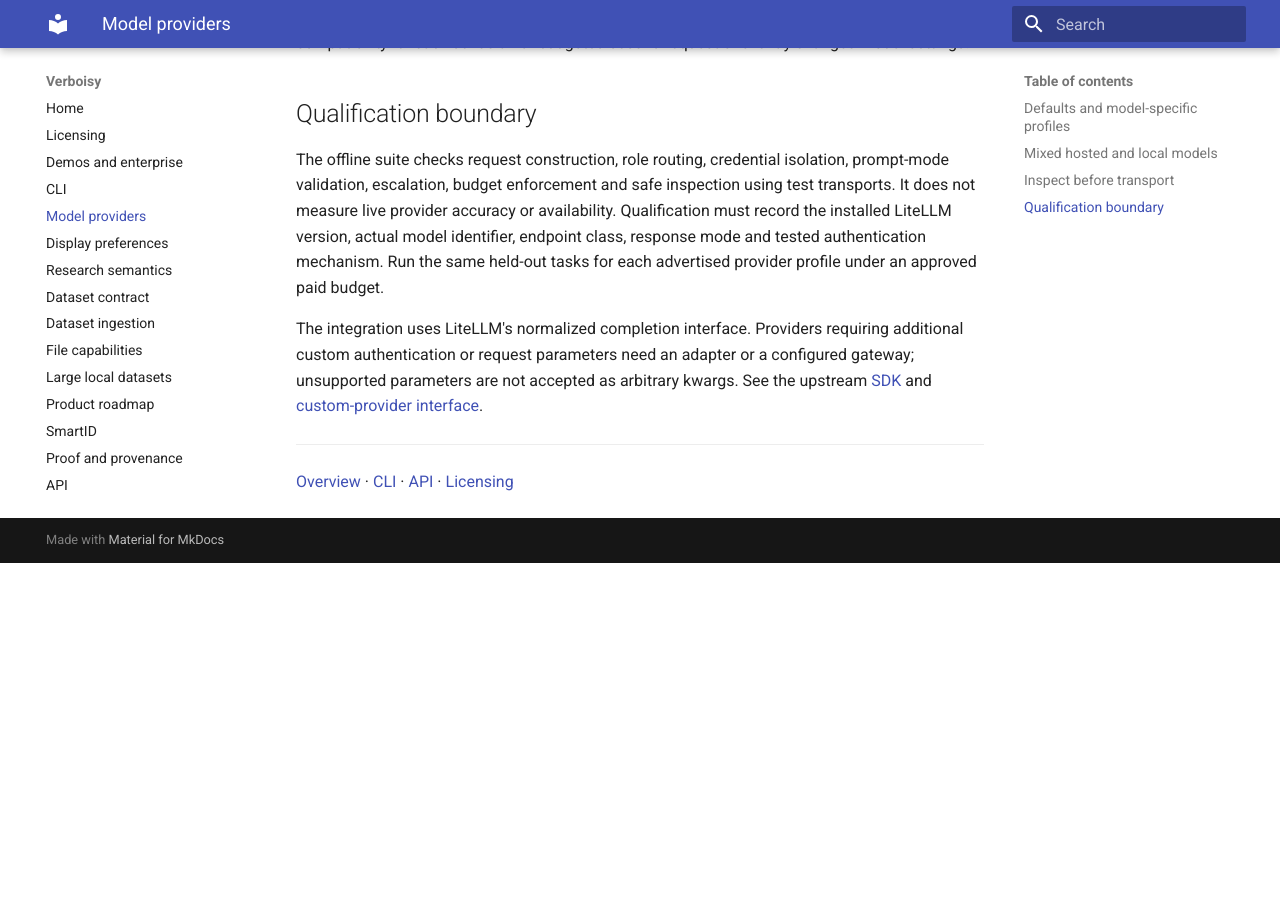
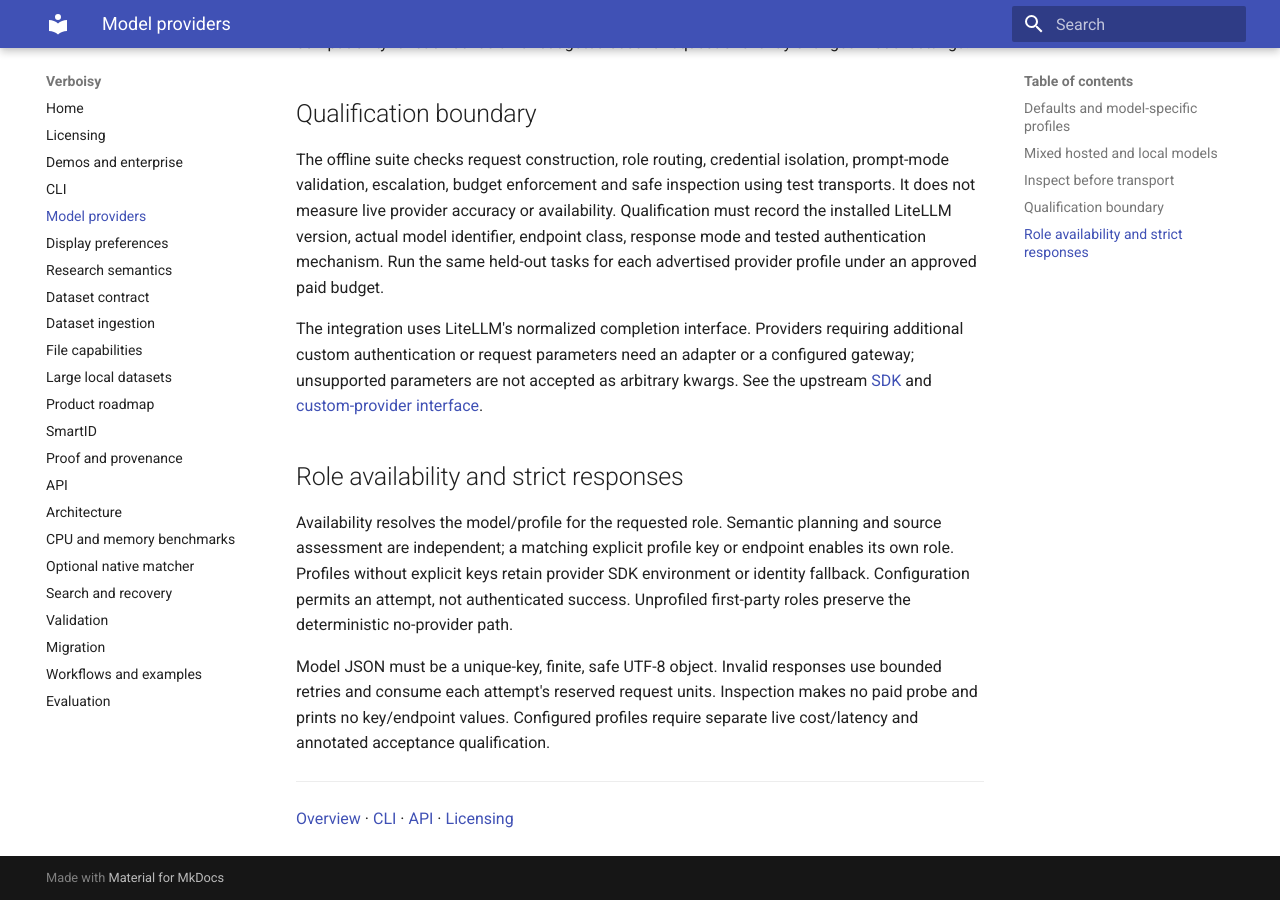
Before and after one commit to EmanueleTorrisi/verboisy, an MkDocs documentation site: the page built from docs/providers.md, in a window 1280 px wide and 900 px high, scrolled down 1832 px. Built offline with MkDocs 1.6.1 and Material for MkDocs 9.7.7, drawn with Linux system fonts in a browser that asks for light colours; before the commit the page ends 2395 px from its top, so only the background shows below that.

Commit message:
docs: clarify profile-specific role availability and response validation

```diff
--- a/docs/providers.md
+++ b/docs/providers.md
@@ -87,6 +87,20 @@
 See the upstream [SDK](https://docs.litellm.ai/docs/python_sdk) and
 [custom-provider interface](https://docs.litellm.ai/docs/providers/custom_llm_server).
 
+
+## Role availability and strict responses
+
+Availability resolves the model/profile for the requested role. Semantic planning
+and source assessment are independent; a matching explicit profile key or endpoint
+enables its own role. Profiles without explicit keys retain provider SDK environment
+or identity fallback. Configuration permits an attempt, not authenticated success.
+Unprofiled first-party roles preserve the deterministic no-provider path.
+
+Model JSON must be a unique-key, finite, safe UTF-8 object. Invalid responses use bounded
+retries and consume each attempt's reserved request units. Inspection makes no paid
+probe and prints no key/endpoint values. Configured profiles require separate live
+cost/latency and annotated acceptance qualification.
+
 ---
 
 [Overview](index.md) · [CLI](cli.md) · [API](api.md) · [Licensing](licensing.md)
```
